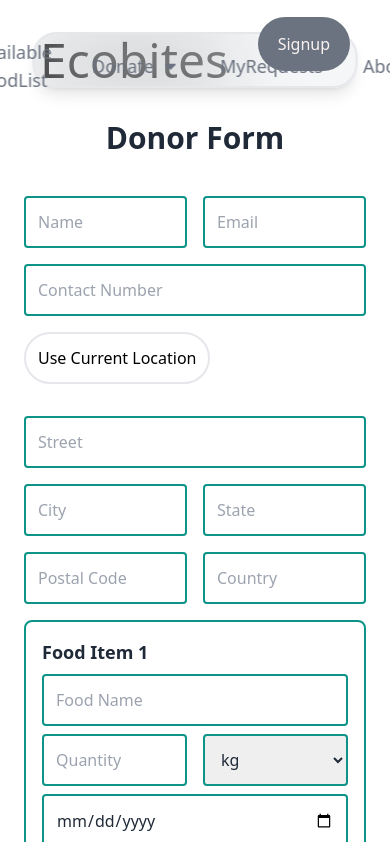
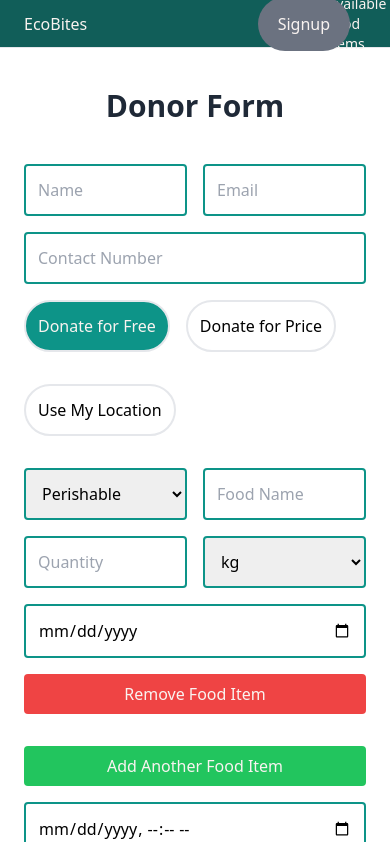
Before and after one commit to SravanamCharan20/Ecobites, a React (Vite) app in the folder frontend/: page /addfood in a window 390 px wide. Shown: the top 842 px of the page. Built offline with nearby package versions, Linux system fonts and the light colour scheme.

Commit message:
changed navbar and sorted errors

```diff
--- a/frontend/src/App.jsx
+++ b/frontend/src/App.jsx
@@ -14,10 +14,10 @@ import AvailableFoodList from './pages/Avl';
 import Fooddetails from './pages/Fooddetails';
 import Addfood from './pages/Addfood';
 import Managefood from './pages/Managefood';
-import Logo from './components/Logo';
-import SignupButton from './components/SIgnupbutton';
 import UpdateProfile from './pages/UpdateProfile';
 import MyRequests from './pages/MyRequests';
+import AvlNF from './pages/avlnf';
+import AddNonFood from './pages/AddNonFood';
 
 function App() {
   const dispatch = useDispatch();
@@ -29,19 +29,19 @@ function App() {
   return (
     <Provider store={store}>
       <BrowserRouter>
-      <div className='mb-24'>
-          <Logo />
-          <Header />
-          <SignupButton />
-        </div>
+      <div className='mb-16'>
+      <Header/>
+      </div>
         <Routes>
           <Route path='/signup' element={<Signup />} />
           <Route path='/signin' element={<Signin />} />
           <Route path='/' element={<Home />} />
           <Route path='/avl' element={<AvailableFoodList />} />
+          <Route path='/avlnf' element={<AvlNF />} />
           <Route path='/donate' element={<DonorForm />} />
           <Route path='/food-details/:id' element={<Fooddetails />} />
           <Route path='/addfood' element={<Addfood />} />
+          <Route path='/addnonfood' element={<AddNonFood />} />
           <Route path='/managefood' element={<Managefood />} />
           <Route path='/update-profile' element={<UpdateProfile/>} />
           <Route path='/myrequests/:userId' element={<MyRequests/>} />
--- a/frontend/src/components/Header.jsx
+++ b/frontend/src/components/Header.jsx
@@ -2,20 +2,29 @@ import React, { useState, useEffect, useRef } from 'react';
 import { Link, useLocation } from 'react-router-dom';
 import { useSelector } from 'react-redux';
 import { FaCaretDown } from 'react-icons/fa'; // Icon for dropdown
+import SignupButton from './SIgnupbutton';
 
 const Header = () => {
   const location = useLocation();
   const { currentUser } = useSelector((state) => state.user);
-  const [showDropdown, setShowDropdown] = useState(false); // Dropdown state
-  const dropdownRef = useRef(null); // Reference for dropdown
+  const [showFoodDropdown, setShowFoodDropdown] = useState(false); // Dropdown state for food
+  const [showNonFoodDropdown, setShowNonFoodDropdown] = useState(false); // Dropdown state for non-food
+  const foodDropdownRef = useRef(null); // Reference for food dropdown
+  const nonFoodDropdownRef = useRef(null); // Reference for non-food dropdown
 
   const userId = currentUser?.id;
 
-  // Effect for handling clicks outside the dropdown
+  const [scrollY, setScrollY] = useState(0); // To track scroll position
+  const [isVisible, setIsVisible] = useState(true); // To control navbar visibility
+
+  // Effect for handling clicks outside the dropdowns
   useEffect(() => {
     const handleClickOutside = (event) => {
-      if (dropdownRef.current && !dropdownRef.current.contains(event.target)) {
-        setShowDropdown(false);
+      if (foodDropdownRef.current && !foodDropdownRef.current.contains(event.target)) {
+        setShowFoodDropdown(false);
+      }
+      if (nonFoodDropdownRef.current && !nonFoodDropdownRef.current.contains(event.target)) {
+        setShowNonFoodDropdown(false);
       }
     };
 
@@ -28,65 +37,163 @@ const Header = () => {
     };
   }, []);
 
-  const toggleDropdown = () => {
-    setShowDropdown((prev) => !prev);
+  const toggleFoodDropdown = () => {
+    setShowFoodDropdown((prev) => !prev);
   };
 
+  const toggleNonFoodDropdown = () => {
+    setShowNonFoodDropdown((prev) => !prev);
+  };
+
+  // Effect to track scroll direction
+  useEffect(() => {
+    let prevScrollY = window.scrollY;
+
+    const handleScroll = () => {
+      const currentScrollY = window.scrollY;
+
+      if (currentScrollY > prevScrollY && currentScrollY > 100) {
+        // User is scrolling down and passed 100px, hide the navbar
+        setIsVisible(false);
+      } else if (currentScrollY < prevScrollY || currentScrollY <= 100) {
+        // User is scrolling up or near the top of the page, show the navbar
+        setIsVisible(true);
+      }
+
+      prevScrollY = currentScrollY;
+    };
+
+    window.addEventListener('scroll', handleScroll);
+
+    // Cleanup event listener on component unmount
+    return () => {
+      window.removeEventListener('scroll', handleScroll);
+    };
+  }, []);
+
   return (
-    <header className={`fixed top-8 left-1/2 transform -translate-x-1/2 w-10/12 md:w-auto bg-opacity-10 bg-gray-400 text-neutral-100 rounded-3xl shadow-lg backdrop-blur-2xl z-50 h-14 py-1 px-4 mb-44 transition-all duration-300 ease-in-out hover:scale-105 border-2 border-gray-200 ${showDropdown ? 'backdrop-blur-md' : ''}`}>
-      <div className="flex text-lg items-center justify-center space-x-4 relative">
+    <header
+      className={`fixed top-0 left-0 w-full bg-teal-800 text-white h-12 flex items-center px-6 z-50 border-b transition-transform duration-300 ${
+        isVisible ? 'translate-y-0' : '-translate-y-12'
+      }`}
+    >
+      <div><Link
+                to="/"
+                className="text-1xl"
+              >
+                EcoBites
+              </Link></div>
+      <div className='justify-around ml-60'>
+      <div className="flex items-center space-x-8">
         <Link
           to="/avl"
-          className={`px-3 md:px-4 md:py-2 rounded-md ${location.pathname === '/avl' ? 'text-black' : 'text-gray-500 hover:text-black'}`}
+          className={`text-sm ${location.pathname === '/avl' ? 'font-semibold' : 'hover:underline'}`}
         >
-          Available FoodList
+          Available Food Items
+        </Link>
+        <Link
+          to="/avlnf"
+          className={`text-sm ${location.pathname === '/avl' ? 'font-semibold' : 'hover:underline'}`}
+        >
+          Available Non-Food Items
         </Link>
 
-        {/* Dropdown Wrapper */}
-        <div className="relative" ref={dropdownRef}>
+        {/* Food Dropdown Wrapper */}
+        <div className="relative" ref={foodDropdownRef}>
           <button
-            onClick={toggleDropdown}
-            className={`flex items-center px-3 md:px-4 py-1 md:py-2 rounded-md ${location.pathname === '/donate' ? 'text-black' : 'text-gray-500 hover:text-black'}`}
+            onClick={toggleFoodDropdown}
+            className={`text-sm flex items-center ${location.pathname === '/donate' ? 'font-semibold' : 'hover:underline'}`}
           >
-            Donate <FaCaretDown className={`ml-2 transition-transform duration-200 ${showDropdown ? 'rotate-180' : 'rotate-0'}`} />
+            Donate <FaCaretDown className={`ml-2 ${showFoodDropdown ? 'rotate-180' : 'rotate-0'}`} />
           </button>
 
-          {/* Dropdown Menu */}
-          {showDropdown && (
-            <div className={`absolute left-0 mt-3 top-12 w-52 bg-opacity-100 bg-gray-100 backdrop-blur-2xl rounded-l-2xl rounded-r-2xl rounded-b-2xl z-40 p-3 transition-transform duration-300 ease-in-out`}>
+          {/* Food Dropdown Menu */}
+          {showFoodDropdown && (
+            <div className="absolute left-0 mt-4 bg-teal-600 text-white rounded-lg w-48 p-2">
               <Link
                 to="/addfood"
-                className="block px-4 py-2 text-base rounded-full text-gray-600 hover:text-black transition duration-200 ease-in-out"
-                onClick={() => setShowDropdown(false)} // Close dropdown on link click
+                className="block px-2 py-1 text-sm hover:underline"
+                onClick={() => setShowFoodDropdown(false)} // Close dropdown on link click
               >
-                Add Food
+                Add Food Item
               </Link>
               <Link
                 to="/managefood"
-                className="block px-4 py-2 text-base rounded-full text-gray-600 hover:text-black transition duration-200 ease-in-out"
-                onClick={() => setShowDropdown(false)}
+                className="block px-2 py-1 text-sm text-white hover:underline"
+                onClick={() => setShowFoodDropdown(false)}
               >
-                Manage Food
+                Manage Food Item
+              </Link>
+              <Link
+                to="/addnonfood"
+                className="block px-2 py-1 text-sm text-white hover:underline"
+                onClick={() => setShowFoodDropdown(false)}
+              >
+                Add Non-Food Item
+              </Link>
+              <Link
+                to="/managefood"
+                className="block px-2 py-1 text-sm text-white hover:underline"
+                onClick={() => setShowFoodDropdown(false)}
+              >
+                Manage Non-Food Item
+              </Link>
+            </div>
+          )}
+        </div>
+
+        {/* Non-Food Dropdown Wrapper */}
+        <div className="relative" ref={nonFoodDropdownRef}>
+          <button
+            onClick={toggleNonFoodDropdown}
+            className={`text-sm flex items-center hover:underline`}
+          >
+            Non-Food Items <FaCaretDown className={`ml-2 ${showNonFoodDropdown ? 'rotate-180' : 'rotate-0'}`} />
+          </button>
+
+          {/* Non-Food Dropdown Menu */}
+          {showNonFoodDropdown && (
+            <div className="absolute left-0 mt-2 border text-black border-black rounded-lg w-40 p-2">
+              <Link
+                to="/nonfood/free"
+                className="block px-2 py-1 text-sm hover:underline"
+                onClick={() => setShowNonFoodDropdown(false)} // Close dropdown on link click
+              >
+                Free
+              </Link>
+              <Link
+                to="/nonfood/buy"
+                className="block px-2 py-1 text-sm hover:underline"
+                onClick={() => setShowNonFoodDropdown(false)}
+              >
+                Buy
+              </Link>
+              <Link
+                to="/nonfood/borrow"
+                className="block px-2 py-1 text-sm hover:underline"
+                onClick={() => setShowNonFoodDropdown(false)}
+              >
+                Borrow
               </Link>
             </div>
           )}
         </div>
 
         <Link
-          to="/myrequests/:userId"
-          className={`px-3 md:px-4 py-1 md:py-2 rounded-md ${location.pathname === '/myrequests/:userId' ? 'text-black' : 'text-gray-500 hover:text-black'}`}
+          to={`/myrequests/${userId}`}
+          className={`text-sm ${location.pathname === `/myrequests/${userId}` ? 'font-semibold' : 'hover:underline'}`}
         >
           MyRequests
         </Link>
         <Link
           to="/about"
-          className={`px-3 md:px-4 py-1 md:py-2 rounded-md ${location.pathname === '/about' ? 'text-black' : 'text-gray-500 hover:text-black'}`}
+          className={`text-sm ${location.pathname === '/about' ? 'font-semibold' : 'hover:underline'}`}
         >
           About
         </Link>
       </div>
-
-      {showDropdown && <div className="fixed inset-0 z-30" onClick={() => setShowDropdown(false)}></div>}
+      </div>
+      <SignupButton />
     </header>
   );
 };
--- a/frontend/src/components/SIgnupbutton.jsx
+++ b/frontend/src/components/SIgnupbutton.jsx
@@ -27,7 +27,7 @@ const SignupButton = () => {
   };
 
   return (
-    <div className="fixed top-8 right-10 z-50">
+    <div className="fixed  right-10 z-50">
       {currentUser ? (
         <div className="relative" ref={dropdownRef}>
           <button
@@ -44,7 +44,7 @@ const SignupButton = () => {
           {/* Dropdown Menu */}
           {showDropdown && (
             <div
-              className="absolute right-0 mt-2 w-48 bg-white shadow-lg rounded-lg overflow-hidden z-50"
+              className="absolute right-0 mt-2 w-48 border border-black shadow-lg rounded-lg overflow-hidden z-50"
             >
               <Link
                 to="/update-profile"
--- a/frontend/src/pages/Addfood.jsx
+++ b/frontend/src/pages/Addfood.jsx
@@ -21,11 +21,13 @@ const AddFood = () => {
         type: 'Perishable',
         name: '',
         quantity: '',
-        unit: 'kg',
+        unit: 'kg', // Added unit field to the initial state
         expiryDate: '',
       },
     ],
     availableUntil: '',
+    donationType: 'free', // New state for donation type
+    price: '', // New state for price
   };
 
   const [formData, setFormData] = useState(initialFormData);
@@ -129,7 +131,7 @@ const AddFood = () => {
           type: 'Perishable',
           name: '',
           quantity: '',
-          unit: 'kg',
+          unit: 'kg', // Set default value for unit
           expiryDate: '',
         },
       ],
@@ -147,13 +149,12 @@ const AddFood = () => {
     });
   };
 
-  const handleFoodItemChange = (index, e) => {
-    const { name, value } = e.target;
+  const handleFoodItemChange = (index, field, value) => {
     setFormData((prevData) => {
       const updatedFoodItems = [...prevData.foodItems];
       updatedFoodItems[index] = {
         ...updatedFoodItems[index],
-        [name]: value,
+        [field]: value,
       };
       return {
         ...prevData,
@@ -170,6 +171,9 @@ const AddFood = () => {
       if (!item.name || !item.quantity || !item.expiryDate) {
         return 'Please fill out all food item fields.';
       }
+    }
+    if (formData.donationType === 'priced' && !formData.price) {
+      return 'Please specify a price for the donation.';
     }
     if (locationMethod === 'auto' && (!formData.location.latitude || !formData.location.longitude)) {
       return 'Please wait until the location is acquired.';
@@ -241,6 +245,36 @@ const AddFood = () => {
           className="col-span-2 border-2 border-teal-600 p-3 rounded text-black focus:outline-none focus:ring-2"
         />
 
+        {/* Donation Type Selection */}
+        <div className="col-span-2 flex gap-4 mb-4">
+          <button
+            type="button"
+            onClick={() => setFormData({ ...formData, donationType: 'free' })}
+            className={`p-3 rounded-full ${formData.donationType === 'free' ? 'bg-teal-600 text-white border-2' : 'border-2 text-black'}`}
+          >
+            Donate for Free
+          </button>
+          <button
+            type="button"
+            onClick={() => setFormData({ ...formData, donationType: 'priced' })}
+            className={`p-3 rounded-full ${formData.donationType === 'priced' ? 'bg-teal-600 text-white border-2' : 'border-2 text-black'}`}
+          >
+            Donate for Price
+          </button>
+        </div>
+
+        {/* Price Input */}
+        {formData.donationType === 'priced' && (
+          <input
+            type="number"
+            name="price"
+            placeholder="Price"
+            value={formData.price}
+            onChange={handleInputChange}
+            className="col-span-2 border-2 border-teal-600 p-3 rounded text-black focus:outline-none focus:ring-2"
+          />
+        )}
+
         {/* Location Method Selection */}
         <div className="col-span-2 flex gap-4 mb-4">
           <button
@@ -248,130 +282,78 @@ const AddFood = () => {
             onClick={() => handleLocationMethodChange('auto')}
             className={`p-3 rounded-full ${locationMethod === 'auto' ? 'bg-teal-600 text-white border-2' : 'border-2 text-black'}`}
           >
-            Use Current Location
+            Use My Location
           </button>
-
         </div>
 
-        {/* Address Fields */}
-        {locationMethod === 'manual' && (
-          <>
+        {/* Location Status */}
+        {locationMethod === 'auto' && locationStatus && (
+          <div className="col-span-2 text-center mt-2">{locationStatus}</div>
+        )}
+
+        {/* Food Items */}
+        <div className="col-span-2">
+          {formData.foodItems.map((item, index) => (
+            <div key={index} className="grid grid-cols-2 gap-4 mb-4">
+              <select
+                value={item.type}
+                onChange={(e) => handleFoodItemChange(index, 'type', e.target.value)}
+                className="border-2 border-teal-600 p-3 rounded text-black focus:outline-none focus:ring-2"
+              >
+                <option value="Perishable">Perishable</option>
+                <option value="Non-Perishable">Non-Perishable</option>
+              </select>
               <input
                 type="text"
-              name="street"
-              placeholder="Street"
-              value={formData.address.street}
-              onChange={handleInputChange}
-              className="col-span-2 border-2 border-teal-600 p-3 rounded text-gray-800 focus:outline-none focus:ring-2"
+                placeholder="Food Name"
+                value={item.name}
+                onChange={(e) => handleFoodItemChange(index, 'name', e.target.value)}
+                className="border-2 border-teal-600 p-3 rounded text-black focus:outline-none focus:ring-2"
               />
               <input
-              type="text"
-              name="city"
-              placeholder="City"
-              value={formData.address.city}
-              onChange={handleInputChange}
-              className="border-2 border-teal-600 p-3 rounded text-gray-800 focus:outline-none focus:ring-2"
-            />
-            <input
-              type="text"
-              name="state"
-              placeholder="State"
-              value={formData.address.state}
-              onChange={handleInputChange}
-              className="border-2 border-teal-600 p-3 rounded text-gray-800 focus:outline-none focus:ring-2"
-            />
-            <input
-              type="text"
-              name="postalCode"
-              placeholder="Postal Code"
-              value={formData.address.postalCode}
-              onChange={handleInputChange}
-              className="border-2 border-teal-600 p-3 rounded text-gray-800 focus:outline-none focus:ring-2"
-            />
-            <input
-              type="text"
-              name="country"
-              placeholder="Country"
-              value={formData.address.country}
-              onChange={handleInputChange}
-              className="border-2 border-teal-600 p-3 rounded text-gray-800 focus:outline-none focus:ring-2"
-            />
-          </>
-        )}
-
-        {locationMethod === 'auto' && (
-          <>
-            <p className="text-sm col-span-2">{locationStatus}</p>
-          </>
-        )}
-
-        {/* Food Items Section */}
-        <div className="col-span-2">
-          {formData.foodItems.map((item, index) => (
-            <div key={index} className="p-4 mb-4 rounded-lg border-2 border-teal-600">
-              <h3 className="mb-2 text-lg font-semibold">Food Item {index + 1}</h3>
-              <input
-                type="text"
-                name="name"
-                placeholder="Food Name"
-                value={item.name}
-                onChange={(e) => handleFoodItemChange(index, e)}
-                className="p-3 border-2 border-teal-600 rounded w-full mb-2 text-gray-800 focus:outline-none focus:ring-2"
-              />
-              <div className="flex gap-4">
-                <input
                 type="number"
-                  name="quantity"
                 placeholder="Quantity"
                 value={item.quantity}
-                  onChange={(e) => handleFoodItemChange(index, e)}
-                  className="p-3 border-2 border-teal-600 rounded w-full mb-2 text-gray-800 focus:outline-none focus:ring-2"
+                onChange={(e) => handleFoodItemChange(index, 'quantity', e.target.value)}
+                className="border-2 border-teal-600 p-3 rounded text-black focus:outline-none focus:ring-2"
               />
               <select
-                  name="unit"
                 value={item.unit}
-                  onChange={(e) => handleFoodItemChange(index, e)}
-                  className="p-3 border-2 border-teal-600 rounded w-full mb-2 text-gray-800 focus:outline-none focus:ring-2"
+                onChange={(e) => handleFoodItemChange(index, 'unit', e.target.value)}
+                className="border-2 border-teal-600 p-3 rounded text-black focus:outline-none focus:ring-2"
               >
                 <option value="kg">kg</option>
-                  <option value="g">g</option>
                 <option value="liters">liters</option>
-                  <option value="ml">ml</option>
-                  <option value="pieces">pieces</option>
+                <option value="units">units</option>
               </select>
-              </div>
               <input
                 type="date"
-                name="expiryDate"
                 placeholder="Expiry Date"
                 value={item.expiryDate}
-                onChange={(e) => handleFoodItemChange(index, e)}
-                className="p-3 border-2 border-teal-600 rounded w-full mb-2 text-gray-800 focus:outline-none focus:ring-2"
+                onChange={(e) => handleFoodItemChange(index, 'expiryDate', e.target.value)}
+                className="col-span-2 border-2 border-teal-600 p-3 rounded text-black focus:outline-none focus:ring-2"
               />
               <button
                 type="button"
                 onClick={() => removeFoodItem(index)}
-                className="mt-4 bg-red-600 border-2 text-white py-2 px-4 rounded-full hover:bg-red-700 focus:outline-none focus:ring-2 focus:ring-red-500"
+                className="col-span-2 bg-red-500 text-white p-2 rounded"
               >
-                Remove
+                Remove Food Item
               </button>
             </div>
           ))}
         </div>
-
-        <div className="col-span-2 flex justify-center">
         <button
           type="button"
           onClick={addFoodItem}
-            className="bg-teal-600 align-middle text-white py-2 px-4 rounded-lg hover:bg-teal-700 focus:outline-none focus:ring-2"
+          className="col-span-2 bg-green-500 text-white p-2 rounded"
         >
           Add Another Food Item
         </button>
-        </div>
 
-        {/* Availability Date */}
+        {/* Available Until */}
         <input
-          type="date"
+          type="datetime-local"
           name="availableUntil"
           placeholder="Available Until"
           value={formData.availableUntil}
@@ -379,19 +361,19 @@ const AddFood = () => {
           className="col-span-2 border-2 border-teal-600 p-3 rounded text-black focus:outline-none focus:ring-2"
         />
 
-        {/* Messages */}
-        {successMessage && <p className="col-span-2 text-teal-800 mt-4">{successMessage}</p>}
-        {errorMessage && <p className="col-span-2 text-red-500 mt-4">{errorMessage}</p>}
-
-        {/* Submit Button */}
+        {/* Submit */}
         <button
           type="submit"
           onClick={handleSubmit}
-          className="col-span-2 bg-teal-600 text-white py-3 rounded-lg hover:bg-teal-700 focus:outline-none focus:ring-2"
+          className="col-span-2 bg-teal-600 text-white p-3 rounded mt-4 disabled:opacity-50"
           disabled={loading}
         >
           {loading ? 'Submitting...' : 'Submit'}
         </button>
+
+        {/* Success and Error Messages */}
+        {successMessage && <div className="col-span-2 text-green-500 text-center mt-4">{successMessage}</div>}
+        {errorMessage && <div className="col-span-2 text-red-500 text-center mt-4">{errorMessage}</div>}
       </div>
     </div>
   );
--- a/frontend/src/pages/Avl.jsx
+++ b/frontend/src/pages/Avl.jsx
@@ -12,7 +12,7 @@ const AvailableFoodList = () => {
   const navigate = useNavigate();
 
   const calculateDistance = (lat1, lon1, lat2, lon2) => {
-    const R = 6371; // Radius of Earth in km
+    const R = 6371;
     const dLat = (lat2 - lat1) * Math.PI / 180;
     const dLon = (lon2 - lon1) * Math.PI / 180;
     const a =
@@ -20,7 +20,7 @@ const AvailableFoodList = () => {
       Math.cos(lat1 * Math.PI / 180) * Math.cos(lat2 * Math.PI / 180) *
       Math.sin(dLon / 2) * Math.sin(dLon / 2);
     const c = 2 * Math.atan2(Math.sqrt(a), Math.sqrt(1 - a));
-    return R * c; // Distance in km
+    return R * c;
   };
 
   const getCoordinatesFromAddress = async (address) => {
@@ -179,6 +179,7 @@ const AvailableFoodList = () => {
               <th className="px-4 py-3 border-b-2 border-gray-300">Food Items</th>
               <th className="px-4 py-3 border-b-2 border-gray-300">Expiry Date</th>
               <th className="px-4 py-3 border-b-2 border-gray-300">Distance (km)</th>
+              <th className="px-4 py-3 border-b-2 border-gray-300">Price</th>
               <th className="px-4 py-3 border-b-2 border-gray-300">Address</th>
               <th className="px-4 py-3 border-b-2 border-gray-300 rounded-tr-lg">Actions</th>
             </tr>
@@ -199,6 +200,7 @@ const AvailableFoodList = () => {
                 </td>
                 <td className="px-4 py-4">{formatDate(item.foodItems[0].expiryDate)}</td>
                 <td className="px-4 py-4">{item.distance ? item.distance.toFixed(2) : 'N/A'}</td>
+                <td className="px-4 py-4">{item.price ? item.price.toFixed(2) : 'Free'}</td>
                 <td className="px-4 py-4">{formatFullAddress(item.address)}</td>
                 <td className="px-4 py-4">
                   <button
--- a/frontend/src/pages/Managefood.jsx
+++ b/frontend/src/pages/Managefood.jsx
@@ -314,7 +314,7 @@ const ManageFood = () => {
                     <h2 className="text-lg font-semibold">{donation.name}</h2>
                     <p>Email: {donation.email}</p>
                     <p>Contact: {donation.contactNumber}</p>
-                    <p>Address: {donation.address.street}, {donation.address.city}, {donation.address.state}, {donation.address.postalCode}, {donation.address.country}</p>
+                    <p>Address: {donation.address?.street || 'N/A'}, {donation.address?.city || 'N/A'}, {donation.address?.state || 'N/A'}, {donation.address?.postalCode || 'N/A'}, {donation.address?.country || 'N/A'}</p>
                     <h3 className="text-lg font-semibold mt-2">Food Items:</h3>
                     <ul>
                       {donation.foodItems.map((item, index) => (
--- a/package.json
+++ b/package.json
@@ -14,6 +14,7 @@
   "dependencies": {
     "bcryptjs": "^2.4.3",
     "cookie-parser": "^1.4.6",
+    "cors": "^2.8.5",
     "dotenv": "^16.4.5",
     "express": "^4.19.2",
     "jsonwebtoken": "^9.0.2",
```
Also changed, not shown: 2 other files (tests, documents, lock files or other folders). Lines whose indentation alone changed are shown as unchanged.
